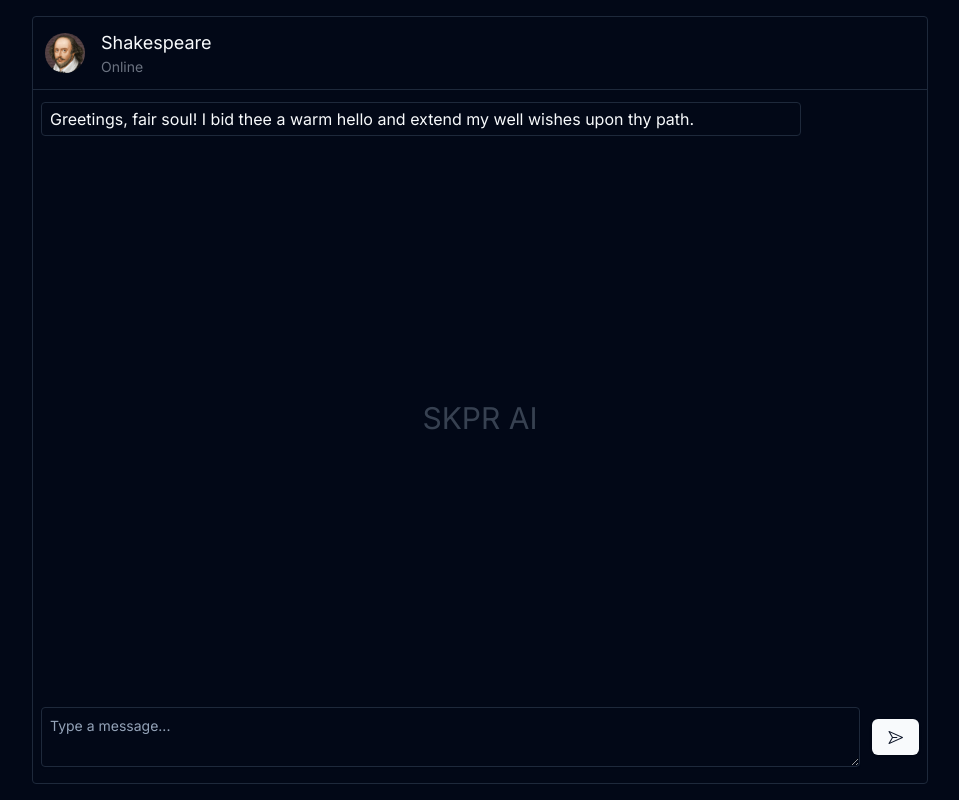
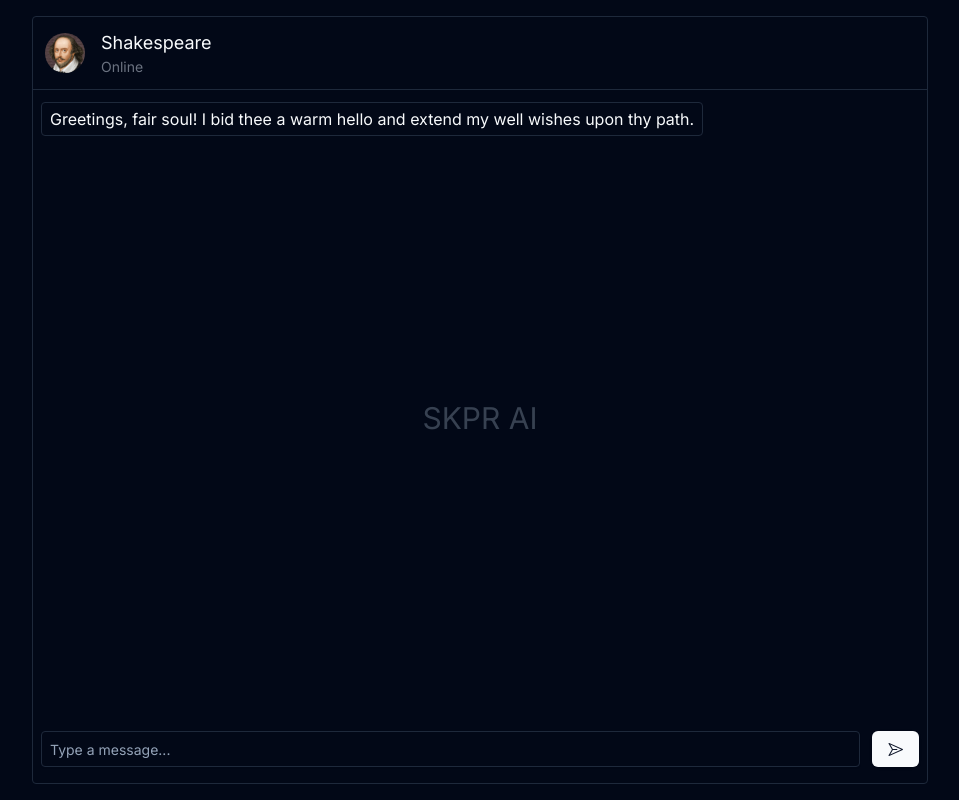
Before and after one commit to heronet/ai-chat, a Next.js app: page /chat in a window 1280 px wide. Shown: the whole page, without its empty margins (160-1119 px from the left). Built offline with nearby package versions, Linux system fonts and the light colour scheme.

Commit message:
fix scroll

```diff
--- a/src/components/Chat/Chat.tsx
+++ b/src/components/Chat/Chat.tsx
@@ -6,7 +6,7 @@
 
 const Chat = (props: Props) => {
   return (
-    <div className="relative border rounded min-h-full flex flex-col max-w-4xl mx-auto">
+    <div className="relative border rounded min-h-full max-h-full flex flex-col max-w-4xl mx-auto overflow-y-auto">
       <ChatHeader />
       <ChatText />
       <ChatInput />
--- a/src/components/Chat/ChatInput.tsx
+++ b/src/components/Chat/ChatInput.tsx
@@ -5,6 +5,7 @@
 import { useContext, useEffect } from "react";
 import { MessagesContext } from "@/context/messages";
 import { PaperPlaneIcon } from "@radix-ui/react-icons";
+import { Input } from "../ui/input";
 
 type Props = {};
 
@@ -33,7 +34,7 @@
 
   return (
     <form className="flex gap-3 px-2 py-4 items-center" onSubmit={handleSubmit}>
-      <Textarea
+      <Input
         className="flex-1 rounded border focus:ring-1 px-2"
         placeholder="Type a message..."
         value={input}
--- a/src/components/Chat/ChatText.tsx
+++ b/src/components/Chat/ChatText.tsx
@@ -15,13 +15,12 @@
           key={message.id}
           className={cn(
             message.role === "assistant" ? "" : "self-end",
-            "border rounded max-w-[85%] px-2 py-1  mx-2 z-10 bg-background text-sm md:text-base"
+            "max-w-[85%] z-10 bg-background text-sm md:text-base"
           )}
         >
-          {message.content.split("\n").map((line: string, index: number) => {
-            if (line === "") return <p key={index}>&nbsp;</p>;
-            return <p key={index}>{line}</p>;
-          })}
+          <p className="max-w-max border rounded whitespace-pre-wrap px-2 py-1 mx-2">
+            {message.content}
+          </p>
         </div>
       ))}
     </div>
--- /dev/null
+++ b/src/components/ui/input.tsx
@@ -0,0 +1,25 @@
+import * as React from "react"
+
+import { cn } from "@/lib/utils"
+
+export interface InputProps
+  extends React.InputHTMLAttributes<HTMLInputElement> {}
+
+const Input = React.forwardRef<HTMLInputElement, InputProps>(
+  ({ className, type, ...props }, ref) => {
+    return (
+      <input
+        type={type}
+        className={cn(
+          "flex h-9 w-full rounded-md border border-input bg-transparent px-3 py-1 text-sm shadow-sm transition-colors file:border-0 file:bg-transparent file:text-sm file:font-medium placeholder:text-muted-foreground focus-visible:outline-none focus-visible:ring-1 focus-visible:ring-ring disabled:cursor-not-allowed disabled:opacity-50",
+          className
+        )}
+        ref={ref}
+        {...props}
+      />
+    )
+  }
+)
+Input.displayName = "Input"
+
+export { Input }
```
